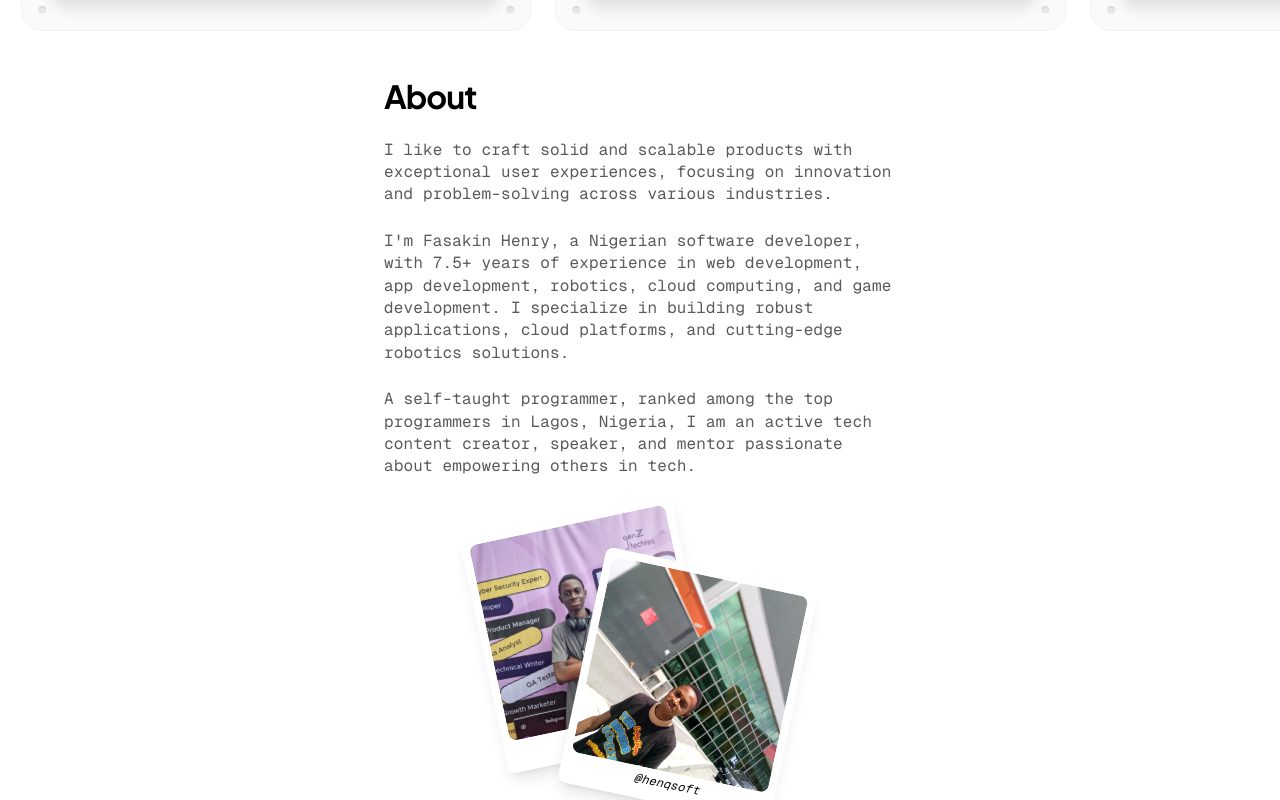
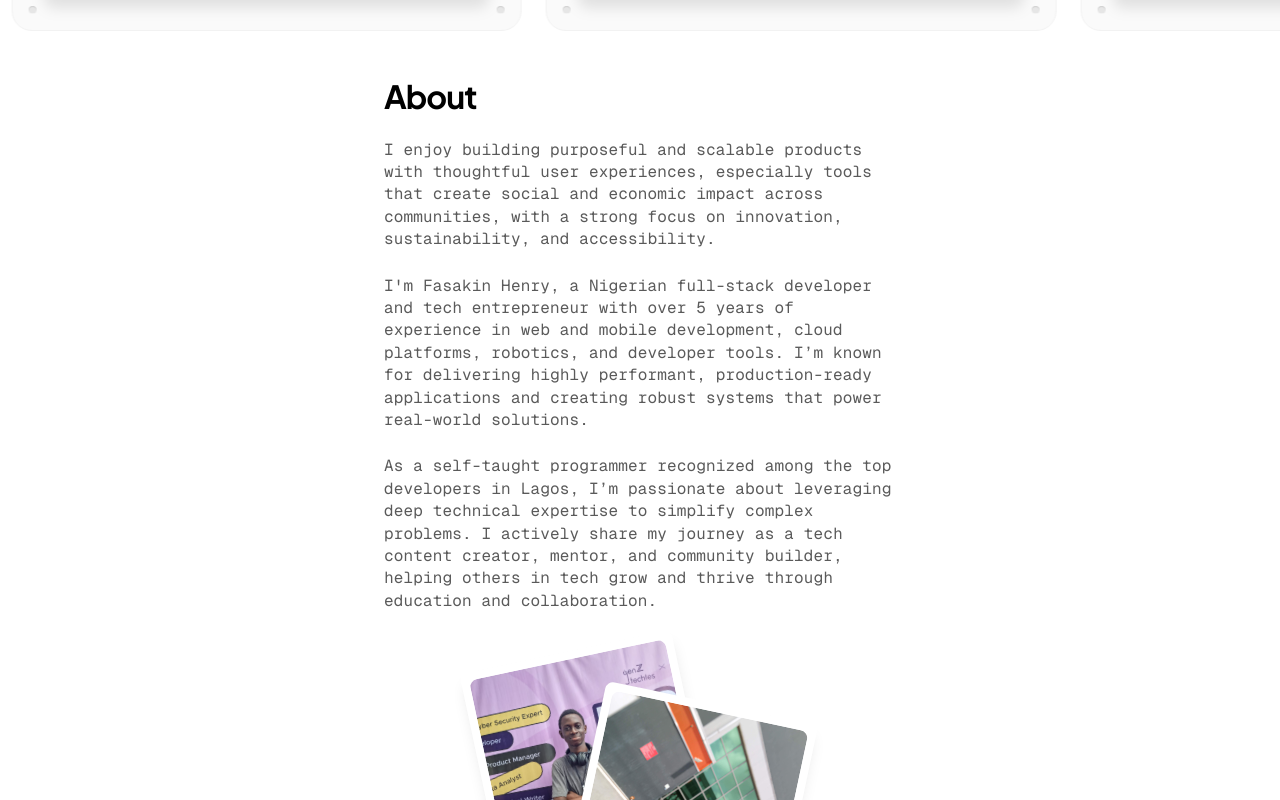
Before and after one commit to fasakinhenry/portfolio, a Next.js app: page / in a window 1280 px wide. Shown: the part 1000-1800 px from the top of the page. Built offline with nearby package versions, Linux system fonts and the light colour scheme.

Commit message:
docs: update the writeup in about section

```diff
--- a/src/components/sections/About.jsx
+++ b/src/components/sections/About.jsx
@@ -77,22 +77,26 @@ const About = () => {
         variants={container}
       >
         <motion.p variants={fadeIn}>
-          I like to craft solid and scalable products with exceptional user
-          experiences, focusing on innovation and problem-solving across various
-          industries.
+          I enjoy building purposeful and scalable products with thoughtful user
+          experiences, especially tools that create social and economic impact
+          across communities, with a strong focus on innovation, sustainability,
+          and accessibility.
         </motion.p>
 
         <motion.p variants={fadeIn}>
-          I'm Fasakin Henry, a Nigerian software developer, with 7.5+ years of
-          experience in web development, app development, robotics, cloud
-          computing, and game development. I specialize in building robust
-          applications, cloud platforms, and cutting-edge robotics solutions.
+          I'm Fasakin Henry, a Nigerian full-stack developer and tech
+          entrepreneur with over 5 years of experience in web and mobile
+          development, cloud platforms, robotics, and developer tools. I’m known
+          for delivering highly performant, production-ready applications and
+          creating robust systems that power real-world solutions.
         </motion.p>
 
         <motion.p variants={fadeIn}>
-          A self-taught programmer, ranked among the top programmers in Lagos,
-          Nigeria, I am an active tech content creator, speaker, and mentor
-          passionate about empowering others in tech.
+          As a self-taught programmer recognized among the top developers in
+          Lagos, I’m passionate about leveraging deep technical expertise to
+          simplify complex problems. I actively share my journey as a tech
+          content creator, mentor, and community builder, helping others in tech
+          grow and thrive through education and collaboration.
         </motion.p>
 
         <motion.div
```
